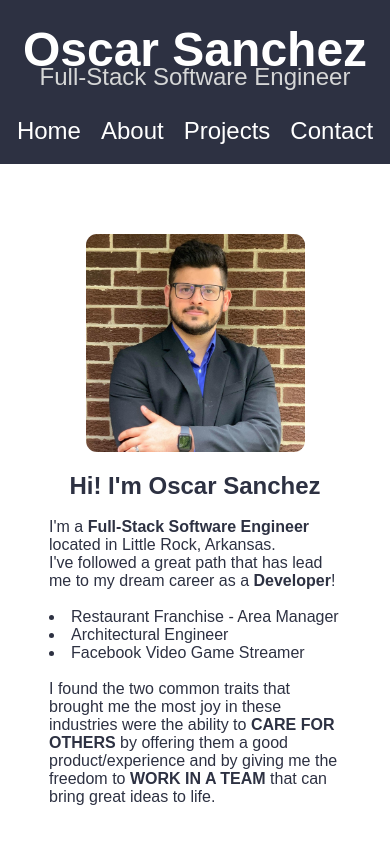
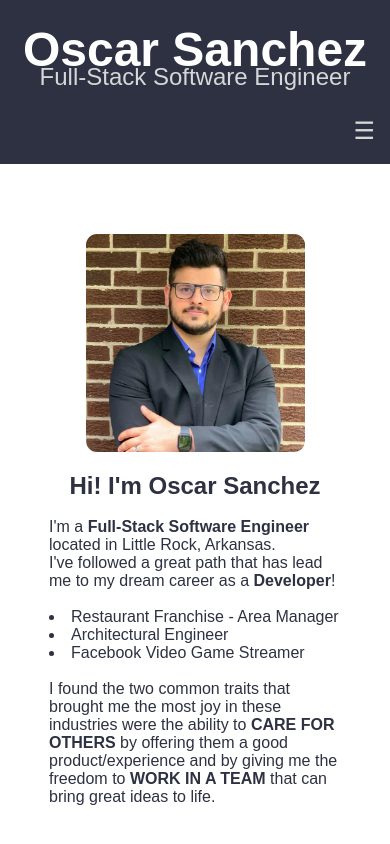
Before and after one commit to oscarsanchez13/Portfolio, a plain HTML site: page index.html in a window 390 px wide. Shown: the top 844 px of the page. Drawn offline with Linux system fonts and the light colour scheme.

Commit message:
Me and my mentor adjusted the navbar to fit on mobile screen size. The 'li' items disappear at a screen-size of 400px or lower and is replaced by a burger icon.

```diff
--- a/index.html
+++ b/index.html
@@ -26,6 +26,7 @@
           <li><a href="#projects">Projects</a></li>
           <li><a href="#contact">Contact</a></li>
         </ul>
+        <div>&#9776;</div>
       </nav>
     </div>
 	</header>
--- a/style.css
+++ b/style.css
@@ -60,6 +60,19 @@ header nav ul li a:hover {
 
   header nav {
     margin-top: 14px;
+  }
+}
+
+header nav div {display: none}
+@media all and (max-width: 400px){
+  header nav ul {
+    display: none
+  }
+  header nav {
+    justify-content: flex-end;
+    margin-right: 15px;
+  }
+  header nav div {display: flex;
   }
 }
 
```
